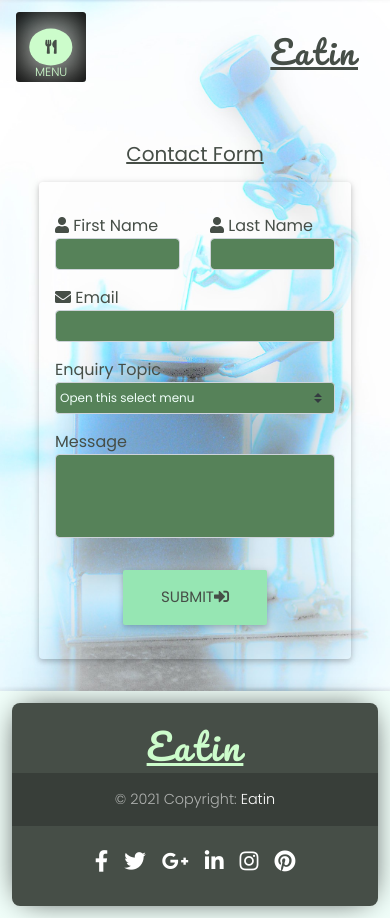
After one commit to TezBaydu/Milestone-Project-3-Cooking, a Flask app: page /contact in a window 390 px wide. The commit adds this page. Run offline with Flask 2, Linux system fonts and the light colour scheme; some libraries are stand-ins or nearby versions.

Commit message:
Background images and responsive designs completed, inital emailJS applied but method redirect to investigate

```diff
--- a/app.py
+++ b/app.py
@@ -21,6 +21,15 @@ mongo = PyMongo(app)
 @app.route("/home")
 def home():
     return render_template("index.html")
+
+
+@app.route("/contact")
+def contact():
+    if request.method == "POST":
+
+        flash("Thanks for getting in touch, we will contact you soon.")
+        return redirect(url_for('contact'))
+    return render_template("contact.html")
 
 
 @app.route("/")
--- a/static/css/style.css
+++ b/static/css/style.css
@@ -1367,3 +1401,37 @@ h3 {
         margin-bottom: 0;
     }
 }
+
+/*-- contact page --*/
+
+.contact-image {
+    background: url(../images/iron-chef-light.jpg);
+    background-size: cover;
+    background-position: center;
+}
+
+#contact_message {
+    height: 7em;
+}
+
+.contact-reg-text {
+    margin-bottom: 7em;
+}
+
+@media (max-width: 1199px) {
+    .contact-reg-text {
+        margin-bottom: 17em;
+    }
+}
+
+@media (max-width: 991px) {
+    .contact-reg-text {
+        margin-bottom: 5em;
+    }
+}
+
+@media (max-width: 767px) {
+    .contact-reg-text {
+        margin-bottom: 1em;
+    }
+}
--- /dev/null
+++ b/static/js/email.js
@@ -0,0 +1,20 @@
+// emailJS contact form handling
+
+function sendMail(contactForm) {
+    emailjs.send("service_8tumlwn", "template_a6up13t", {
+        "from_first_name": contactForm.contact_firstName.value,
+        "from_last_name": contactForm.contact_lastName.value,
+        "from_email": contactForm.contact_email.value,
+        "contact_option": contactForm.contact_options.value,
+        "eatin_message": contactForm.contact_message.value,
+    }, "user_jtbYcTDIFOX4Z8NAmbqq3")
+    .then(
+        function(response) {
+            console.log("SUCCESS", response);
+        },
+        function(error) {
+            console.log("FAILED", error);
+        }
+    );
+    return false;
+}
--- a/templates/base.html
+++ b/templates/base.html
@@ -20,6 +20,14 @@
     <link href="https://cdnjs.cloudflare.com/ajax/libs/mdbootstrap/4.19.1/css/mdb.min.css" rel="stylesheet"
         type="text/css">
     <link rel="stylesheet" href="{{ url_for('static', filename='css/style.css') }}" type="text/css">
+    <!-- EmailJS-->
+    <script type="text/javascript" src="https://cdn.jsdelivr.net/npm/emailjs-com@3/dist/email.min.js"></script>
+    <script type="text/javascript">
+        (function () {
+            emailjs.init("user_jtbYcTDIFOX4Z8NAmbqq3");
+        })();
+    </script>
+
     {% block styles %}
     {% endblock %}
     <title>Eatin</title>
@@ -47,13 +55,14 @@
                                                 aria-hidden="true"></i>Browse</a>
                                     </li>
                                     <li class="list-group-item">
-                                        <a href="" class="mb-0 text-light"><i
+                                        <a href="{{ url_for('contact') }}" class="mb-0 text-light"><i
                                                 class="fas fa-envelope fa-2x mr-4 aqua-gradient p-3 white-text rounded-circle"
                                                 aria-hidden="true"></i>Contact</a>
                                     </li>
                                     {% if session.member %}
                                     <li class="list-group-item">
-                                            <a href="{{ url_for('profile', first_name=session['member']) }}" class="mb-0 text-light"><i
+                                        <a href="{{ url_for('profile', first_name=session['member']) }}"
+                                            class="mb-0 text-light"><i
                                                 class="far fa-user fa-2x mr-4 purple-gradient p-3 white-text rounded-circle"
                                                 aria-hidden="true"></i>Profile</a>
                                     </li>
@@ -181,6 +190,11 @@
     </script>
 
     <script src="{{ url_for('static', filename='js/script.js') }}"></script>
+
+    <!-- Javascript email script -->
+
+    <script src="static/js/email.js"></script>
+
     {% block scripts %}
     {% endblock %}
 
--- /dev/null
+++ b/templates/contact.html
@@ -0,0 +1,78 @@
+{% extends "base.html" %}
+{% block content %}
+
+<section class="contact-image">
+
+    <h2 class="logo">Eatin</h2>
+
+    <h3 class="text-center header">Contact Form</h3>
+
+    <div class="card register-card-width row">
+        <form class="card-body" method="POST" action="{{ url_for('contact') }}"
+            onsubmit="sendMail(this); alert('Thanks for getting in touch, we will contact you soon.'); return">
+            <div class="card-title card-panel">
+                <!-- name fields -->
+                <div class="row">
+                    <div class="col s-12 input-with-pre-icon">
+                        <i class="fas fa-user input-prefix"></i>
+                        <label for="contact_firstName">First Name </label>
+                        <input type="text" id="contact_firstName" name="contact_firstName" class="form-control validate" minlength="2"
+                            maxlength="15" required>
+                    </div>
+                    <div class="col s-12 input-with-pre-icon">
+                        <i class="fas fa-user input-prefix"></i>
+                        <label for="contact_lastName">Last Name </label>
+                        <input type="text" id="contact_lastName" name="contact_lastName" class="form-control validate" minlength="2"
+                            maxlength="15" required>
+                    </div>
+                </div>
+                <!-- email -->
+                <div class="row">
+                    <div class="col s-12 input-with-pre-icon">
+                        <i class="fas fa-envelope prefix"></i>
+                        <label for="contact_email" data-error="wrong" data-success="right">Email </label>
+                        <input type="email" id="contact_email" name="contact_email" class="form-control validate" minlength="5"
+                            required>
+                    </div>
+                </div>
+                <!-- options  -->
+                <div class="row">
+                    <div class="col s-12 input-with-pre-icon">
+                        <label for="contact_options">Enquiry Topic</label>
+                        <select class="browser-default custom-select form-control" id="contact_options" name="contact_options" required>
+                            <option selected>Open this select menu</option>
+                            <option value="Sign Up to Newsletter">Sign Up to Newsletter</option>
+                            <option value="Website issue">Website issue</option>
+                            <option value="Share idea">Share idea</option>
+                            <option value="Other">Other</option>
+                          </select>
+                    </div>
+                </div>
+                <!-- message -->
+                <div class="row">
+                    <div class="col s-12 input-with-pre-icon">
+                        <label for="contact_message">Message</label>
+                        <textarea class="form-control" maxlength=400 id="contact_message" name="contact_message" required></textarea>
+                    </div>
+                </div>
+                <div class="row justify-content-center">
+                    <button type="submit" class="btn btn-grn btn-lg">Submit<i class="fas fa-sign-in-alt"></i>
+                    </button>
+                </div>
+            </div>
+        </form>
+    </div>
+
+    <div class="container">
+        <div class="row">
+            <div class="col">
+                <p class="contact-reg-text">
+
+                </p>
+            </div>
+        </div>
+    </div>
+
+</section>
+
+{% endblock %}
```
Also changed, not shown: other parts of static/css/style.css (+39 -5 lines), templates/index.html (+4 -4 lines), templates/login.html (+8 -3 lines), README.md, static/images/iron-chef-light.jpg (added), static/images/pan-with-olive-oil-light.jpg (added), static/images/vegan-boxed-light.jpg (added). Lines whose indentation alone changed are shown as unchanged.
